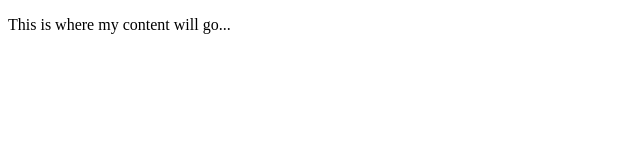
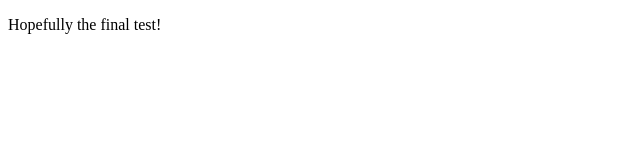
Before and after one commit to funnyfishlol/funnyfishlol.github.io, a plain HTML site: page index.html in a window 1280 px wide. Shown: the whole page, without its empty margins (0-640 px from the left). Drawn offline with Linux system fonts and the light colour scheme.

Commit message:
first-branch

```diff
--- a/index.html
+++ b/index.html
@@ -7,7 +7,7 @@
 
 
 
-  <p>This is where my content will go...</p>
+  <p>Hopefully the final test!</p>
 
 </body>
 </html>
```
